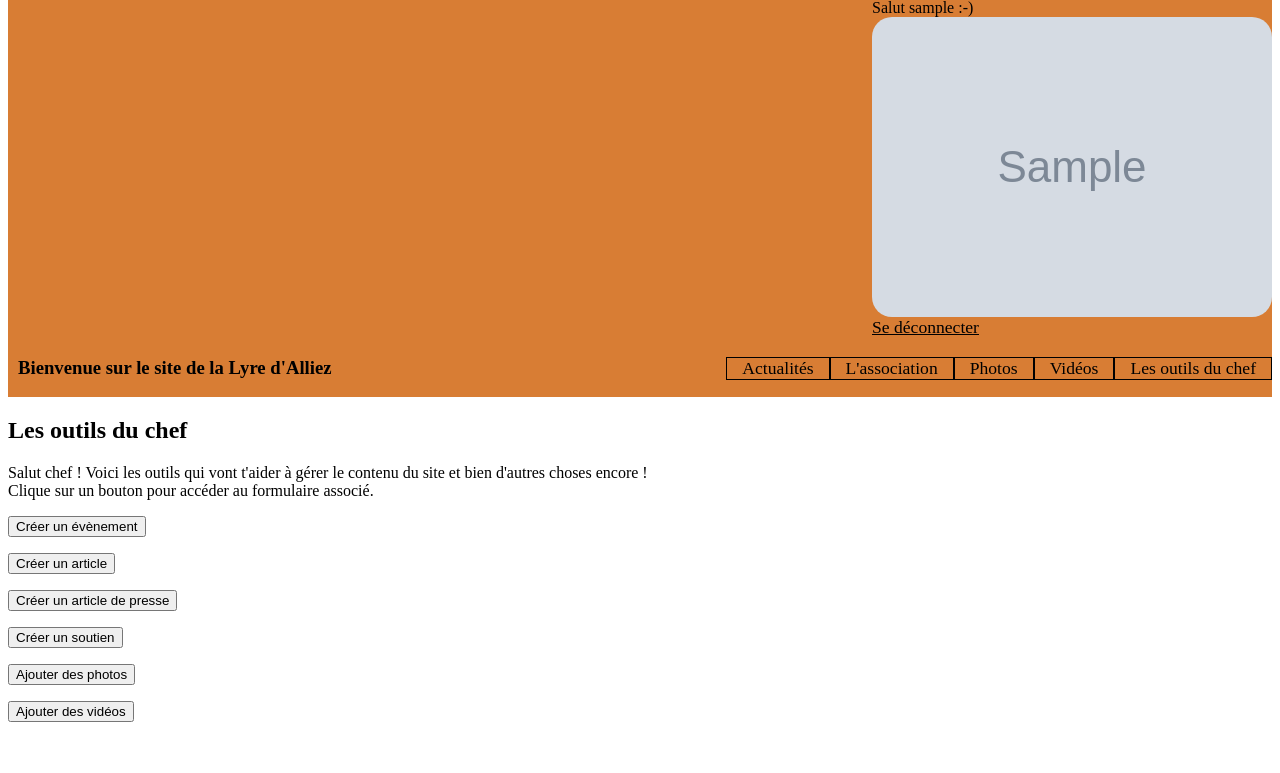
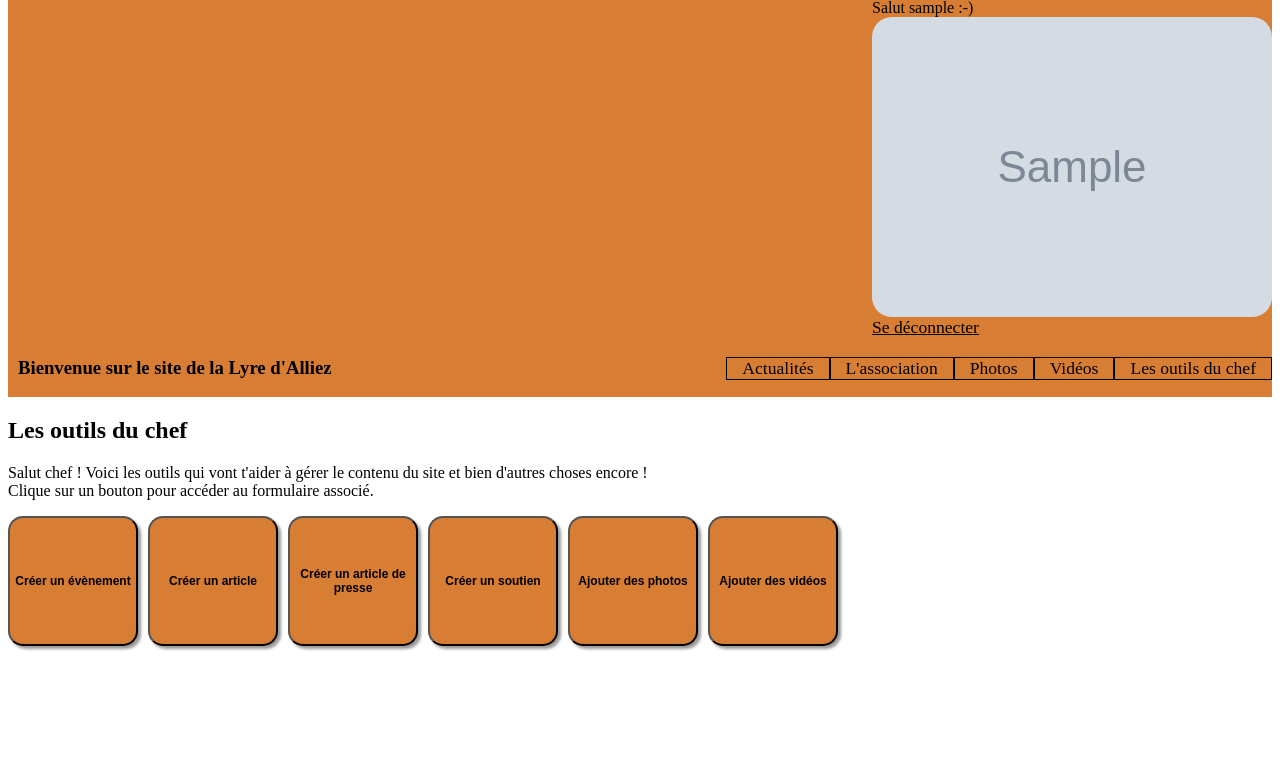
Before and after one commit to JL31/Site_Lyre_d_Alliez, a Django app: page /les_outils_du_chef/ in a window 1280 px wide. Shown: the part 27-800 px from the top of the page. Run offline with Django 3.2, Linux system fonts and the light colour scheme; a user stored in the database is signed in; tables that the repository leaves empty hold one stand-in row (values such as "Sample post"); grey boxes marked "Sample" are stand-in pictures; some libraries are stand-ins or nearby versions.

Commit message:
Modification du graphisme des boutons pour les outils du chef
Ajout de notes

```diff
--- a/lyre_d_alliez/static/css/overall_style.css
+++ b/lyre_d_alliez/static/css/overall_style.css
@@ -499,3 +499,26 @@ strong
     color: black;
     text-decoration: none;
 }
+
+/* Mise en forme des outils du chef */
+/* -------------------------------- */
+
+#conteneur_boutons_outils_du_chef
+{
+    display: flex;
+    flex-wrap: wrap;
+}
+
+.bouton_outils_du_chef
+{
+    width: 130px;
+    height:130px;
+    border-radius: 15px;
+    font: Bold 12px Arial;
+    padding: 5px;
+    background: RGB(216,125,52);
+    color: RGB(0,0,0);
+    box-shadow: 3px 3px 3px RGB(153,153,153);
+    white-space: normal;
+    margin-right: 10px;
+}
--- a/lyre_d_alliez/templates/les_outils_du_chef.html
+++ b/lyre_d_alliez/templates/les_outils_du_chef.html
@@ -8,10 +8,12 @@
         Clique sur un bouton pour accéder au formulaire associé.
     </p>
 
+    <div id="conteneur_boutons_outils_du_chef">
     {% for api in liste_des_APIs %}
         <form action="{% url api.url %}">
-            <input type="submit" id="bouton_outil_du_chef" value="{{ api.nom }}"/>
+            <input type="submit" class="bouton_outils_du_chef" value="{{ api.nom }}"/>
         </form>
     {% endfor %}
+    </div>
 </div>
 {% endblock %}
```
Also changed, not shown: Notes.txt (+15 -0 lines).
